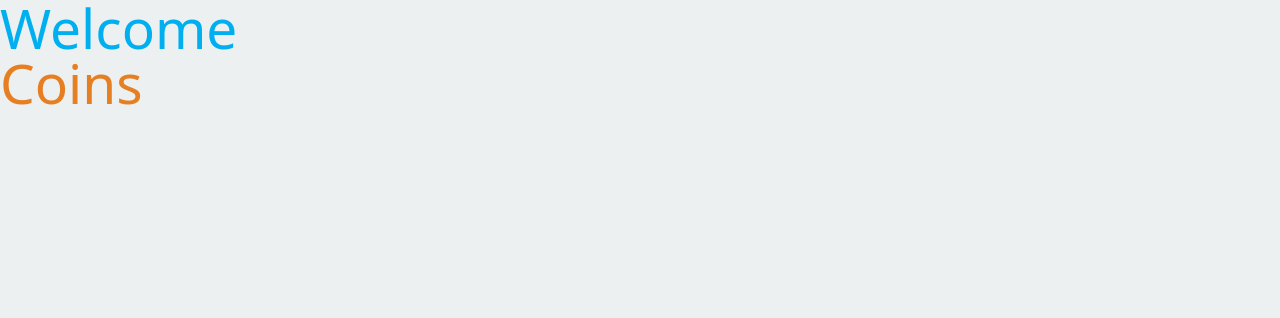
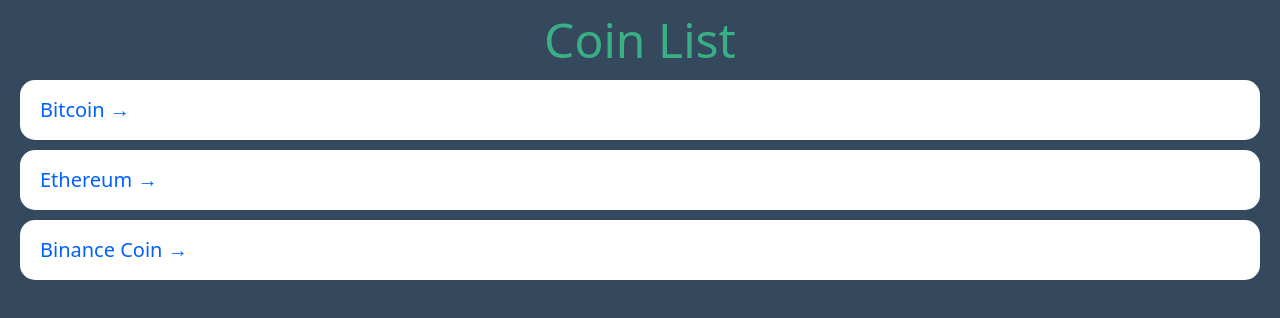
Before and after one commit to seperman-jh/cointracking-with-nico, a React (Create React App) app: page / in a window 1280 px wide. Shown: the top 318 px of the page. Built offline with nearby package versions, Linux system fonts and the light colour scheme.

Commit message:
Coin Tracking #3 (Main Page Layout & Styled First)

```diff
--- a/src/App.tsx
+++ b/src/App.tsx
@@ -38,10 +38,10 @@
     font-family: 'Noto Sans', sans-serif;
     background-color: ${props => props.theme.bgColor};
     color : ${props => props.theme.textColor};
-    FONT-SIZE:55PX;
 }
 A {
     TEXT-DECORATION:NONE;
+    color:inherit;
 }
 OL, UL {
     LIST-STYLE: NONE;
--- a/src/routes/Coins.tsx
+++ b/src/routes/Coins.tsx
@@ -1,15 +1,98 @@
 import styled from "styled-components";
+import React from "react";
+import {Link} from "react-router-dom";
 
-const Title = styled.h1`
-    color:${props => props.theme.accentColor};
+const Container = styled.div`
+    padding: 0px 20px;
 `;
+
+const Header    = styled.header`
+    height: 10vh;
+    display:flex;
+    justify-content: center;
+    align-items: center;
+`;
+
+const Title     = styled.h1`
+    font-size: 48px;
+    color: ${(props) => props.theme.accentColor};
+`;
+
+const Coinslist = styled.ul`
+
+`;
+
+const Coin      = styled.li`
+    background-color: white;
+    color: ${(props) => props.theme.textColor};
+    BORDER-RADIUS: 15PX;
+    MARGIN-BOTTOM: 10PX;
+    padding:20px;
+    font-size:20px;
+    a {
+      transition : color 0.2s ease-in;
+      display:block;
+    }
+    &:hover{
+      a {
+        color:${(props) => props.theme.accentColor};
+      }
+    }
+
+`;
+
+
+
+const coins = [
+    {
+        "id": "btc-bitcoin",
+        "name": "Bitcoin",
+        "symbol": "BTC",
+        "rank": 1,
+        "is_new": false,
+        "is_active": true,
+        "type": "coin"
+    },
+    {
+        "id": "eth-ethereum",
+        "name": "Ethereum",
+        "symbol": "ETH",
+        "rank": 2,
+        "is_new": false,
+        "is_active": true,
+        "type": "coin"
+    },
+    {
+        "id": "bnb-binance-coin",
+        "name": "Binance Coin",
+        "symbol": "BNB",
+        "rank": 3,
+        "is_new": false,
+        "is_active": true,
+        "type": "coin"
+    }
+];
+
+
+
 
 function Coins() {
     return (
-        <>
-            <h2>Welcome</h2>
-            <Title>Coins</Title>
-        </>
+        <Container>
+            <Header>
+                <Title>Coin List</Title>
+            </Header>
+            <Coinslist>
+                {coins.map((coin) => (
+                    <Coin key={coin.id}>
+                        <Link to={`/${coin.id}`}>
+                            {coin.name} &rarr;
+                        </Link>
+                    </Coin>
+
+                ))}
+            </Coinslist>
+        </Container>
     );
 
 }
--- a/src/theme.tsx
+++ b/src/theme.tsx
@@ -2,9 +2,9 @@
 
 
 export const theme: DefaultTheme = {
-    bgColor: "#ECF0F1",
-    textColor: "#00AFF0",
-    accentColor: "#E67E22",
+    bgColor: "#34495E",
+    textColor: "#0061FF",
+    accentColor: "#3AAF85",
 };
 
 /*
```
